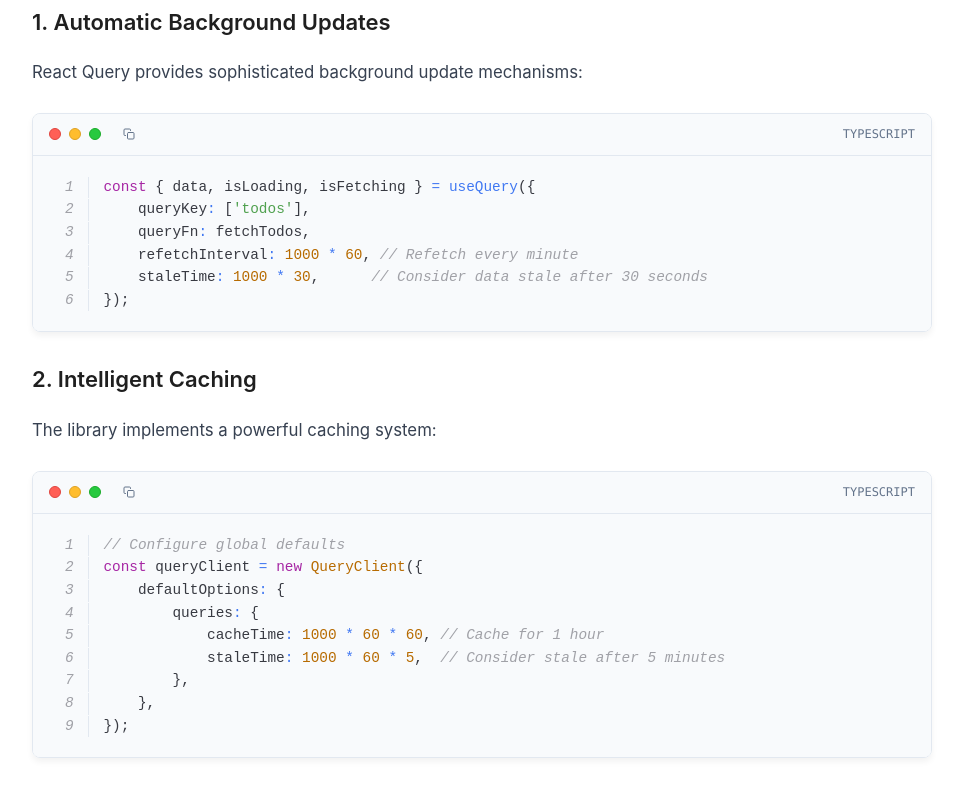
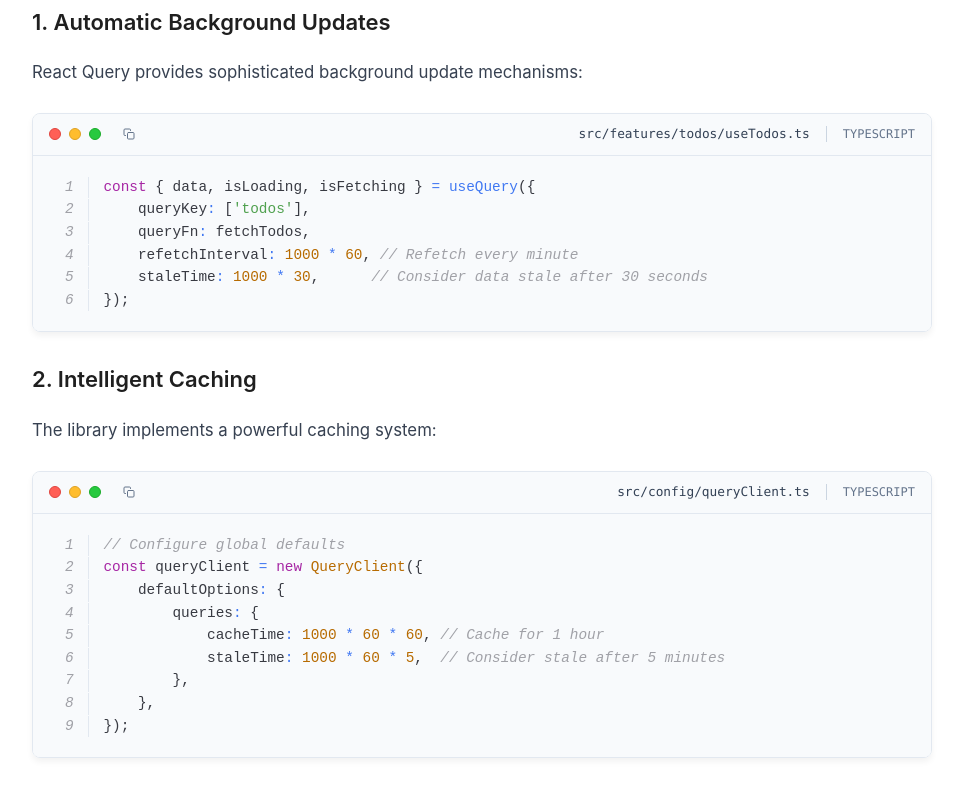
Before and after one commit to DokaDev/dokalab_blog_next_client, a Next.js app: page /components/markdown-renderer in a window 1280 px wide. Shown: the part 1000-1794 px from the top of the page, without its empty margins (158-1121 px from the left). Built offline with nearby package versions, Linux system fonts and the light colour scheme.

Commit message:
feat(ui): add file name display to code blocks

```diff
--- a/app/components/markdown/CodeBlock.tsx
+++ b/app/components/markdown/CodeBlock.tsx
@@ -8,9 +8,10 @@
 interface CodeBlockProps {
   language: string;
   value: string;
+  fileName?: string;
 }
 
-const CodeBlock: React.FC<CodeBlockProps> = ({ language, value }) => {
+const CodeBlock: React.FC<CodeBlockProps> = ({ language, value, fileName = '' }) => {
   // 창 컨트롤 버튼들의 통합 hover 상태
   const [hoverWindowControls, setHoverWindowControls] = useState(false);
   const [hoverCopy, setHoverCopy] = useState(false);
@@ -242,11 +243,37 @@
           </button>
         </div>
 
-        {/* 언어 표시 - 오른쪽 정렬 */}
+        {/* 파일명과 언어 표시 - 오른쪽 정렬 */}
         <div style={{
           display: 'flex',
-          alignItems: 'center'
+          alignItems: 'center',
+          gap: '0.75rem'
         }}>
+          {fileName && (
+            <>
+              <span
+                style={{
+                  fontFamily: 'Menlo, Monaco, Consolas, monospace',
+                  fontSize: '0.8rem',
+                  color: '#334155',
+                  display: 'flex',
+                  alignItems: 'center',
+                }}
+              >
+                {fileName}
+              </span>
+              {language && (
+                <>
+                  <span style={{
+                    width: '1px',
+                    height: '1rem',
+                    backgroundColor: '#cbd5e1',
+                    margin: '0 0.25rem',
+                  }}></span>
+                </>
+              )}
+            </>
+          )}
           {language && (
             <span
               style={{
--- a/app/components/markdown/MarkdownRenderer.tsx
+++ b/app/components/markdown/MarkdownRenderer.tsx
@@ -24,13 +24,35 @@
           // Code block customization
           code({ inline, className, children, ...props }: any) {
             const match = /language-(\w+)/.exec(className || '');
-            const language = match ? match[1] : '';
+            let language = match ? match[1] : '';
+            let fileName = '';
 
-            if (!inline && language) {
+            // 콜론(:)을 기준으로 언어와 파일명 분리
+            if (language && language.includes(':')) {
+              const parts = language.split(':');
+              language = parts[0];
+              fileName = parts[1];
+            } else if (match && className && className.includes(':')) {
+              // 언어가 지정되어 있지만 콜론 뒤에 파일명이 있는 경우 (language-js:filename.js)
+              const fullClass = className.split(' ')[0]; // language-js:filename.js
+              const colonIndex = fullClass.indexOf(':');
+              if (colonIndex !== -1) {
+                fileName = fullClass.substring(colonIndex + 1);
+              }
+            } else if (!match && className && className.includes(':')) {
+              // 언어가 없고 파일명만 있는 경우 (`:filename.js`)
+              const colonIndex = className.indexOf(':');
+              if (colonIndex !== -1) {
+                fileName = className.substring(colonIndex + 1);
+              }
+            }
+
+            if (!inline) {
               return (
                 <CodeBlock
                   language={language}
                   value={String(children).replace(/\n$/, '')}
+                  fileName={fileName}
                 />
               );
             }
```
